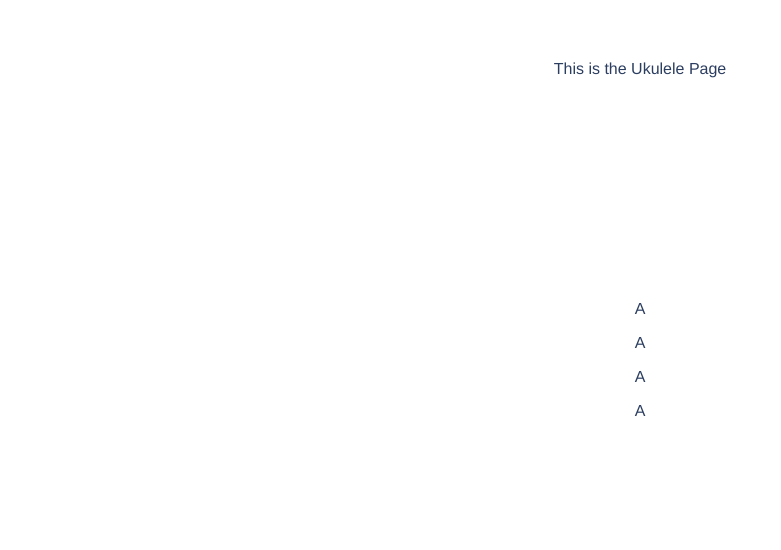
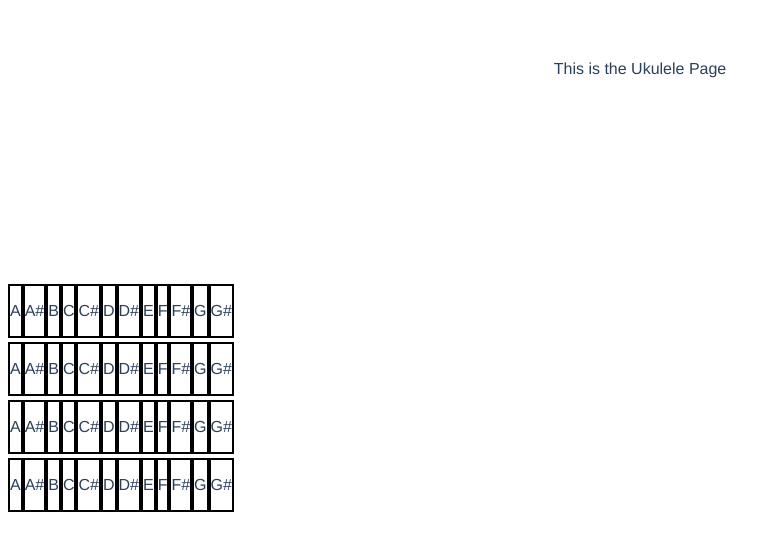
Before and after one commit to cmpprg/vuekulele, a Vue app: page / in a window 1280 px wide. Shown: the top 550 px of the page, without its empty margins (0-781 px from the left). Built offline with nearby package versions, Linux system fonts and the light colour scheme.

Commit message:
Use v-for to render 12 notes per screen

```diff
--- a/src/App.vue
+++ b/src/App.vue
@@ -20,7 +20,6 @@ export default {
   font-family: Avenir, Helvetica, Arial, sans-serif;
   -webkit-font-smoothing: antialiased;
   -moz-osx-font-smoothing: grayscale;
-  text-align: center;
   color: #2c3e60;
   margin-top: 60px;
 }
--- a/src/components/Neck.vue
+++ b/src/components/Neck.vue
@@ -1,9 +1,9 @@
 <template>
   <div class="strings">
-    <String openNote='A'/>
-    <String openNote='E'/>
-    <String openNote='C'/>
-    <String openNote='G'/>
+    <String openNote='A'/><br>
+    <String openNote='E'/><br>
+    <String openNote='C'/><br>
+    <String openNote='G'/><br>
   </div>
 </template>
 
@@ -14,6 +14,11 @@
     name: "Neck",
     components: {
       String
+    },
+    data() {
+      return {
+        allNotes: ['A', 'A#', 'B', 'C', 'C#', 'D', 'D#', 'E', 'F', 'F#', 'G', 'G#']
+      }
     }
   }
 </script>
--- a/src/components/Note.vue
+++ b/src/components/Note.vue
@@ -15,6 +15,8 @@
 
 <style scoped>
   .note {
-    boder: 2px solid black;
+    border: 2px solid black;
+    display: inline-block;
+    float: left;
   }
 </style>
--- a/src/components/String.vue
+++ b/src/components/String.vue
@@ -1,6 +1,8 @@
 <template>
   <div class="string">
-    <Note keyOf="A"/>
+    <div v-for='fret in frets' :key='fret'>
+      <Note :keyOf='fret'/>
+    </div>
   </div>
 </template>
 
@@ -14,10 +16,18 @@
     },
     components: {
       Note
+    },
+    data() {
+      return {
+        frets: ['A', 'A#', 'B', 'C', 'C#', 'D', 'D#', 'E', 'F', 'F#', 'G', 'G#']
+      }
     }
   }
 </script>
 
 <style scoped>
-
+  .string {
+    display: block;
+    padding-bottom: 40px;
+  }
 </style>
--- a/src/components/pages/UkulelePage.vue
+++ b/src/components/pages/UkulelePage.vue
@@ -24,5 +24,6 @@
 <style scoped>
   .title {
     padding-bottom: 15%;
+    text-align: center;
   }
 </style>
```
